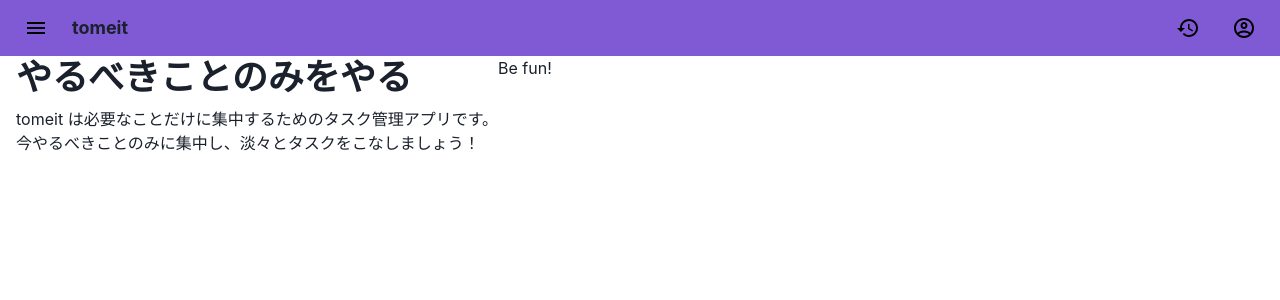
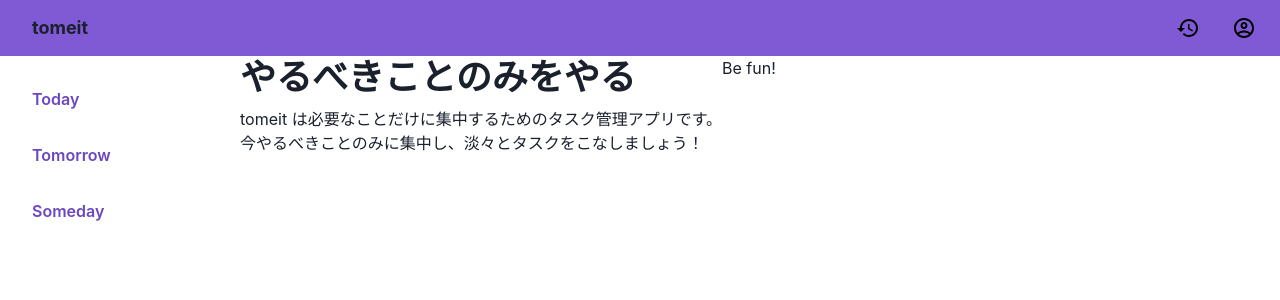
Before and after one commit to minguu42/tomeit-canary, a Next.js app: page / in a window 1280 px wide. Shown: the top 300 px of the page. Built offline with nearby package versions, Linux system fonts and the light colour scheme; no server answers.

Commit message:
Layout を適用

```diff
--- a/src/components/pages/Landing/index.tsx
+++ b/src/components/pages/Landing/index.tsx
@@ -2,7 +2,7 @@ import { NextPage } from "next";
 import Head from "next/head";
 import { Container, Flex, VStack, Text, Heading } from "@chakra-ui/react";
 
-import TopAppBar from "components/common/TopAppBar";
+import LayoutWithDrawer from "components/common/LayoutWithDrawer";
 
 const Landing = (): JSX.Element => (
   <>
@@ -14,7 +14,7 @@ const Landing = (): JSX.Element => (
       />
     </Head>
 
-    <TopAppBar />
+    <LayoutWithDrawer>
       <Container maxW="container.xl">
         <Flex>
           <VStack alignItems="flex-start">
@@ -28,6 +28,7 @@ const Landing = (): JSX.Element => (
           <h2>Be fun!</h2>
         </Flex>
       </Container>
+    </LayoutWithDrawer>
   </>
 );
 
```
Lines whose indentation alone changed are shown as unchanged.
